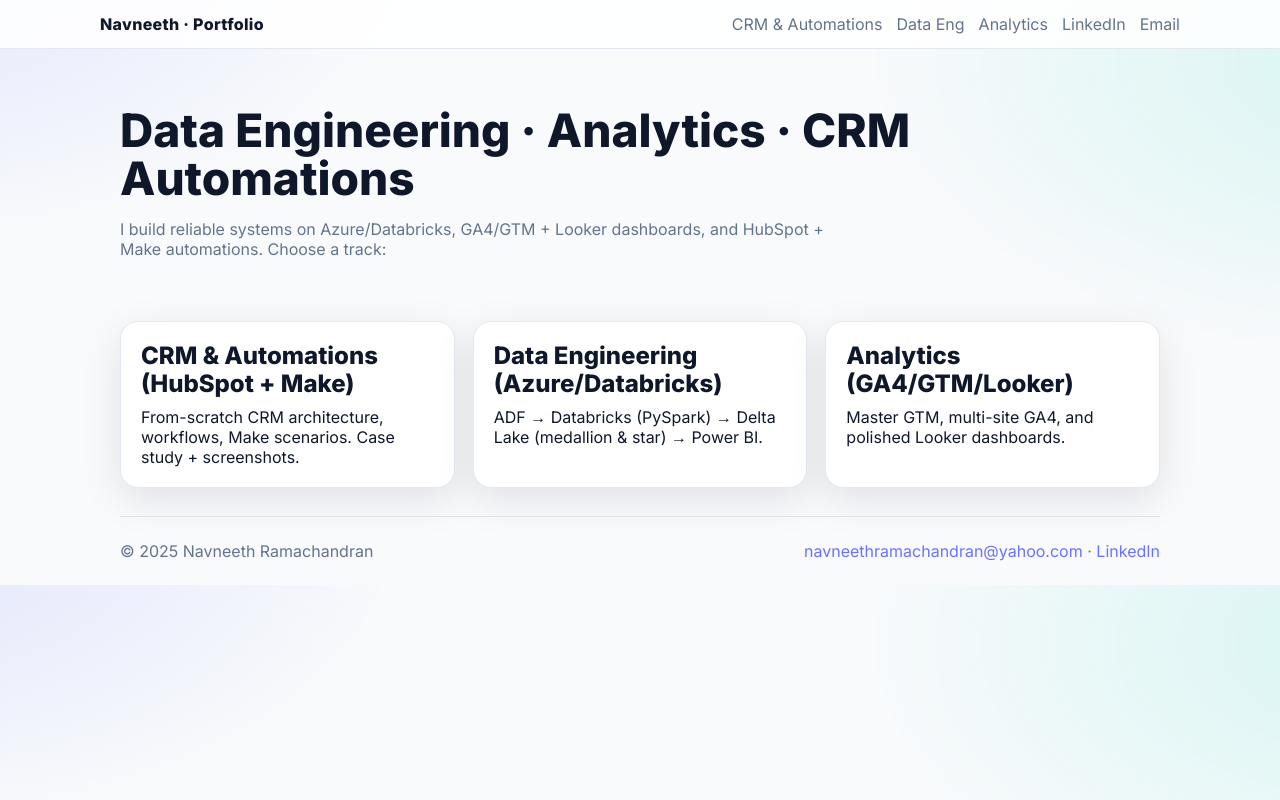
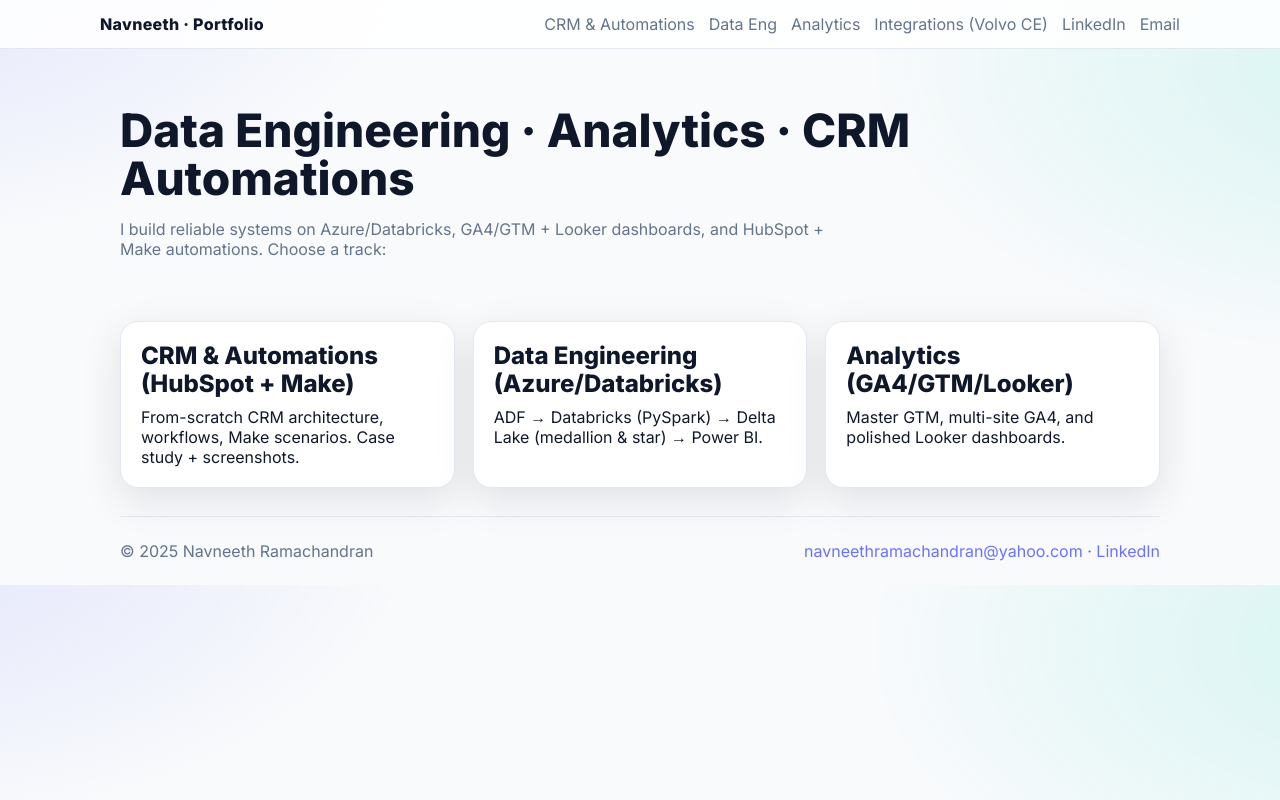
Before and after one commit to navneethramachandran14/navneeth-portfolio, a plain HTML site: page docs/index.html in a window 1280 px wide. Drawn offline with Linux system fonts and the light colour scheme.

Commit message:
Update index.html

```diff
--- a/docs/index.html
+++ b/docs/index.html
@@ -17,6 +17,7 @@
         <a href="/navneeth-portfolio/hubspot-case-study.html">CRM & Automations</a>
         <a href="/navneeth-portfolio/tracks/data-engineering/">Data Eng</a>
         <a href="/navneeth-portfolio/tracks/analytics/">Analytics</a>
+        <a href="./integrations-volvo.html" class="text-sm hover:text-slate-900">Integrations (Volvo CE)</a>
         <a href="https://www.linkedin.com/in/navneethramachandran/" target="_blank" rel="noreferrer">LinkedIn</a>
         <a href="mailto:navneethramachandran@yahoo.com">Email</a>
       </div>
```
